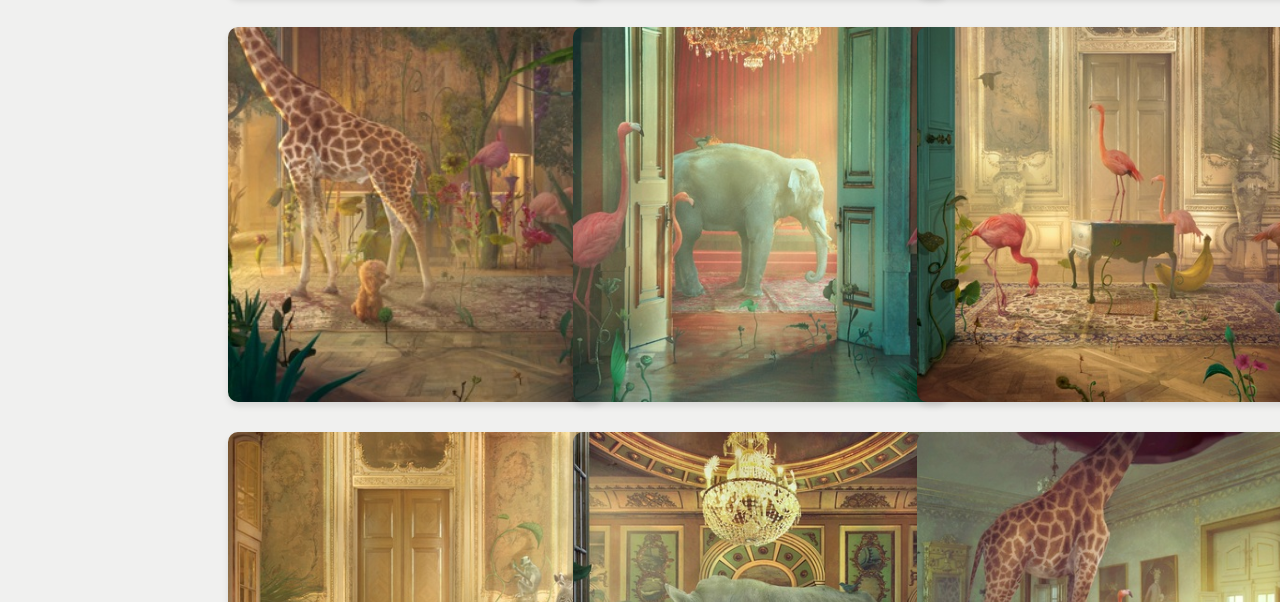
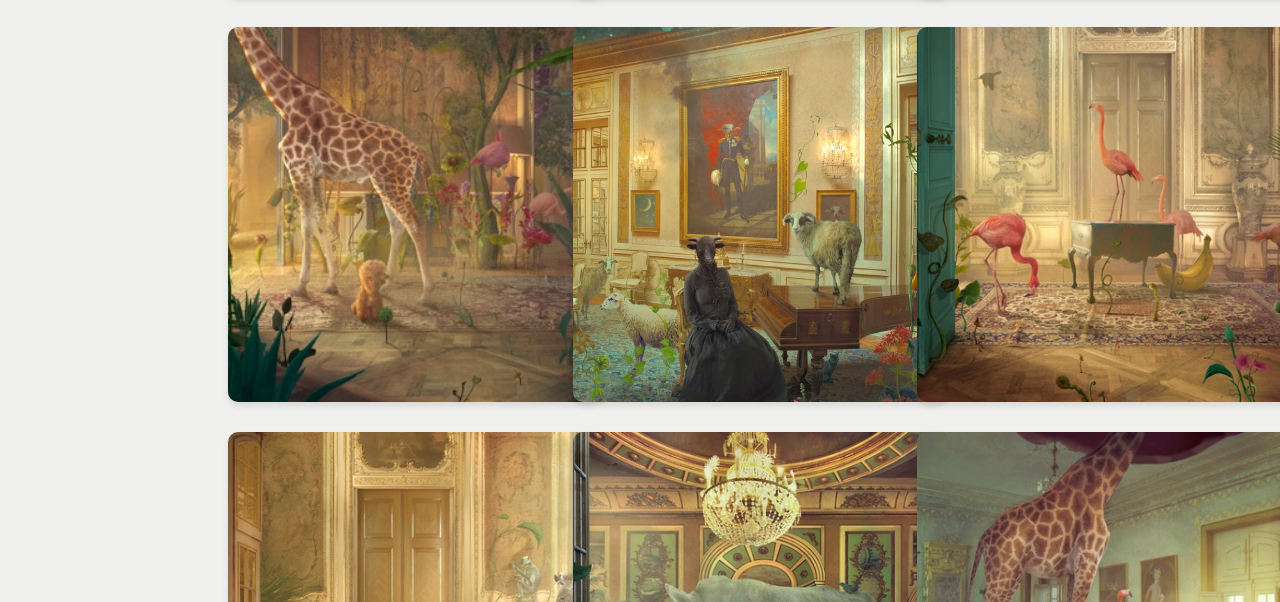
Before and after one commit to AfzalRaja001/Artist-Portfolio-Website, a plain HTML site: page inThePalace.html in a window 1280 px wide. Shown: the part 725-1327 px from the top of the page. Drawn offline with Linux system fonts and the light colour scheme; a web font is replaced by a local one.

Commit message:
Update inThePalace.html

```diff
--- a/inThePalace.html
+++ b/inThePalace.html
@@ -89,9 +89,9 @@
         <img src="InPalace_2.jpg" alt="Image_2">
         <img src="InPalace_3.jpg" alt="Image_3">
         <img src="inPalace_4.jpg" alt="Image_4">
-        <img src="InPalace_5.jpg" alt="Image_5">
-<!--         <img src="InPalace_6.jpg" alt="Image_6">
-         <img src="InPalace_7.jpg" alt="Image_7">  -->
+<!--         <img src="InPalace_5.jpg" alt="Image_5"> -->
+        <img src="InPalace_6.jpg" alt="Image_6">
+<!--          <img src="InPalace_7.jpg" alt="Image_7">  -->
         <img src="inPalace_8.jpg" alt="Image_8">
         <img src="InPalace_9.jpg" alt="Image_9">
         <img src="InPalace_10.jpg" alt="Image_10">
```
